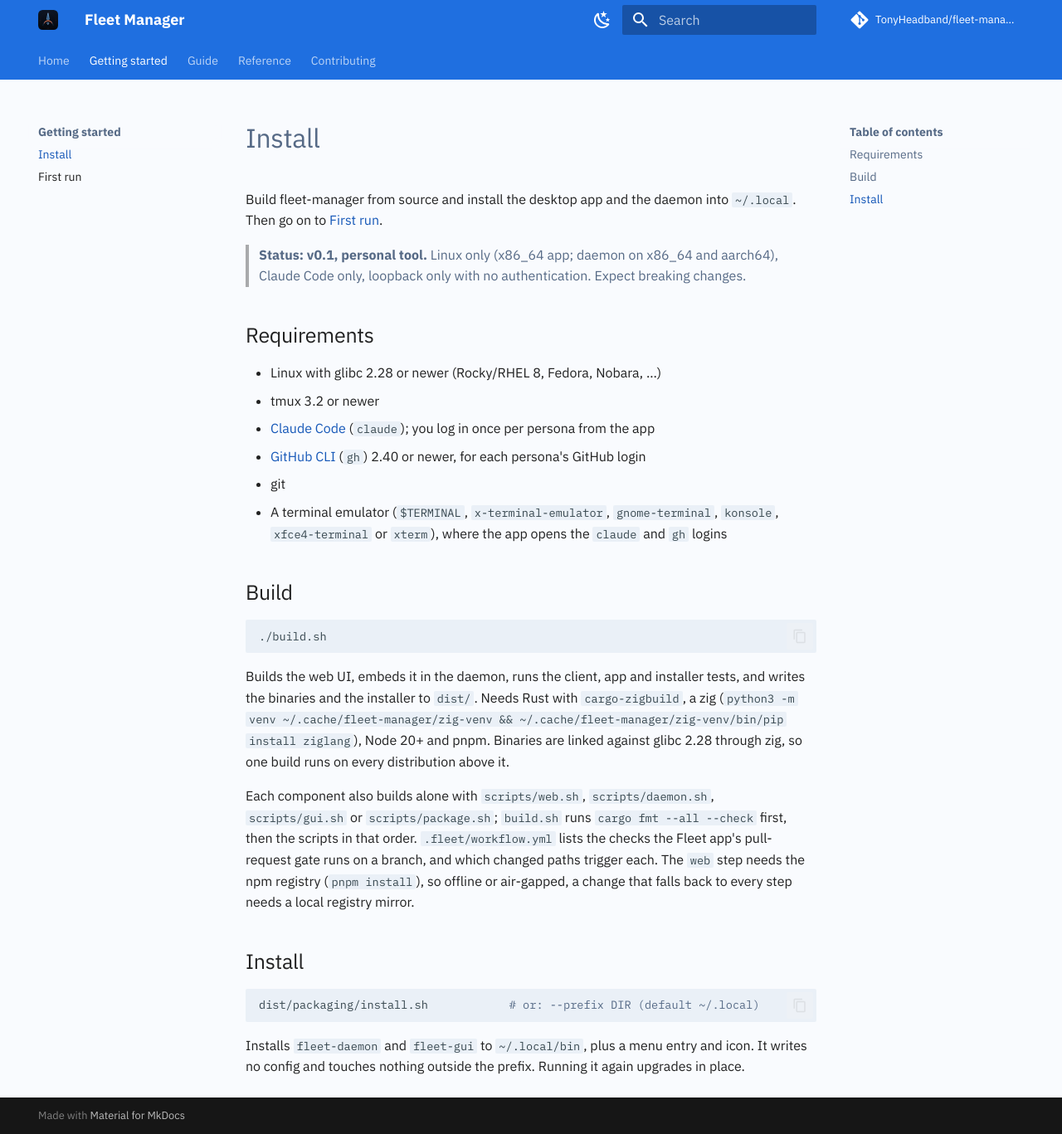
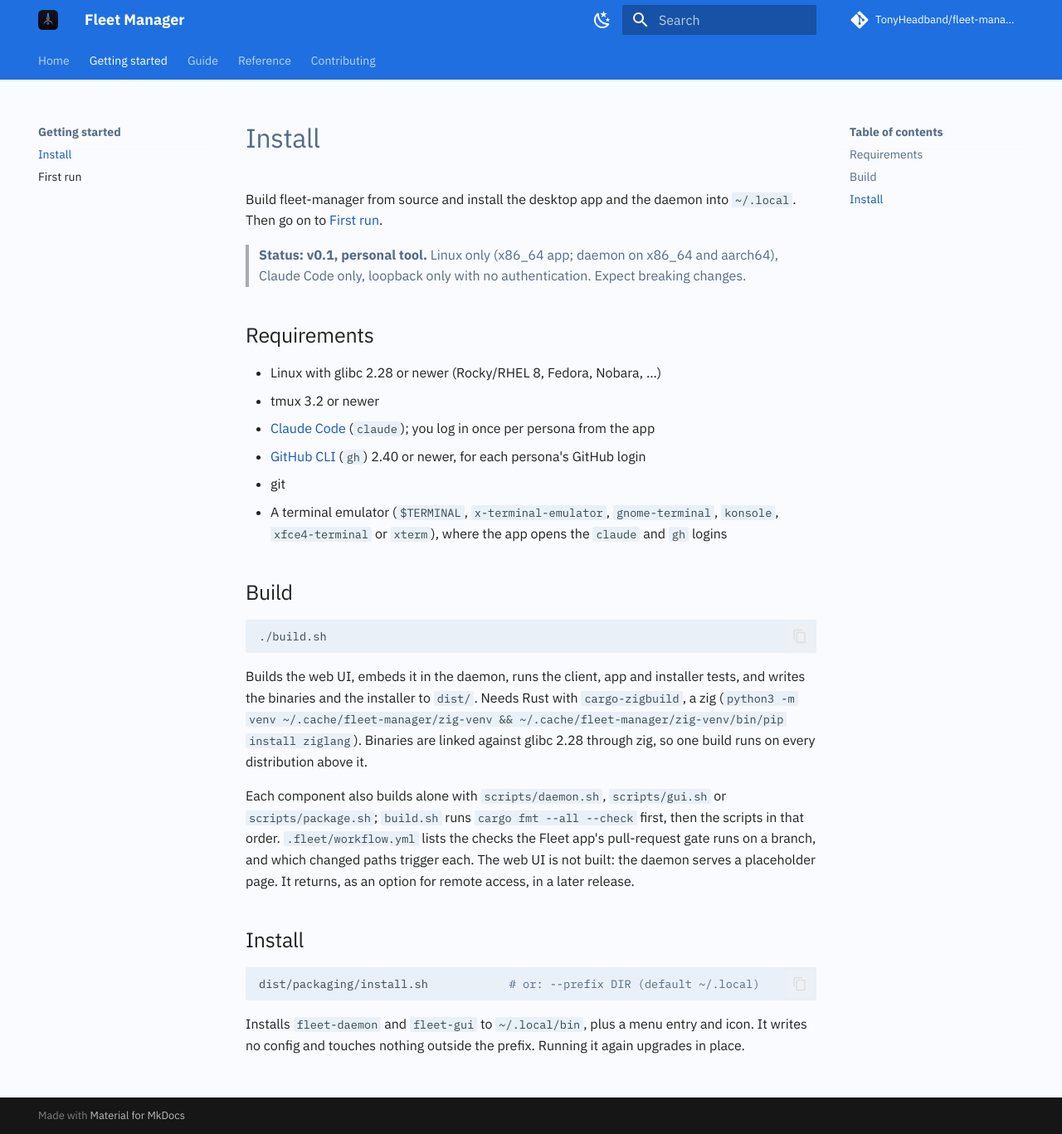
Before and after one commit to TonyHeadband/fleet-manager, an MkDocs documentation site: the page built from docs/getting-started/install.md, in a window 1280 px wide and 1367 px high. Shown: the whole window at 83% size. Built offline with MkDocs 1.6.1 and Material for MkDocs 9.7.7, drawn with Linux system fonts in a browser that asks for light colours; comment, search, counter and statistics services are not loaded.

Commit message:
chore: build with Rust only, drop the wording gate, keep LF everywhere
Renormalising also converted two files that had CRLF in the index:
crates/fleet-gui/assets/fonts/LICENSE-IBMPlex.txt and
crates/fleet-gui/assets/fonts/LICENSE-SpaceGrotesk.txt.

Co-Authored-By: Claude Opus 5.5 <noreply@anthropic.com>

```diff
--- a/docs/getting-started/install.md
+++ b/docs/getting-started/install.md
@@ -24,14 +24,14 @@ Build fleet-manager from source and install the desktop app and the daemon into
 
 Builds the web UI, embeds it in the daemon, runs the client, app and installer tests, and writes the binaries and
 the installer to `dist/`. Needs Rust with `cargo-zigbuild`, a zig (`python3 -m venv ~/.cache/fleet-manager/zig-venv
-&& ~/.cache/fleet-manager/zig-venv/bin/pip install ziglang`), Node 20+ and pnpm. Binaries are linked against
+&& ~/.cache/fleet-manager/zig-venv/bin/pip install ziglang`). Binaries are linked against
 glibc 2.28 through zig, so one build runs on every distribution above it.
 
-Each component also builds alone with `scripts/web.sh`, `scripts/daemon.sh`, `scripts/gui.sh` or
+Each component also builds alone with `scripts/daemon.sh`, `scripts/gui.sh` or
 `scripts/package.sh`; `build.sh` runs `cargo fmt --all --check` first, then the scripts in that order.
 `.fleet/workflow.yml` lists the checks the Fleet app's pull-request gate runs on a branch, and which changed paths
-trigger each. The `web` step needs the npm registry (`pnpm install`), so offline or air-gapped, a change that falls
-back to every step needs a local registry mirror.
+trigger each. The web UI is not built: the daemon serves a placeholder page. It returns, as an option for
+remote access, in a later release.
 
 ## Install
 
```
Also changed, not shown: README.md (+1 -1 lines), docs/contributing/development.md (+0 -1 lines), 8 other files.
